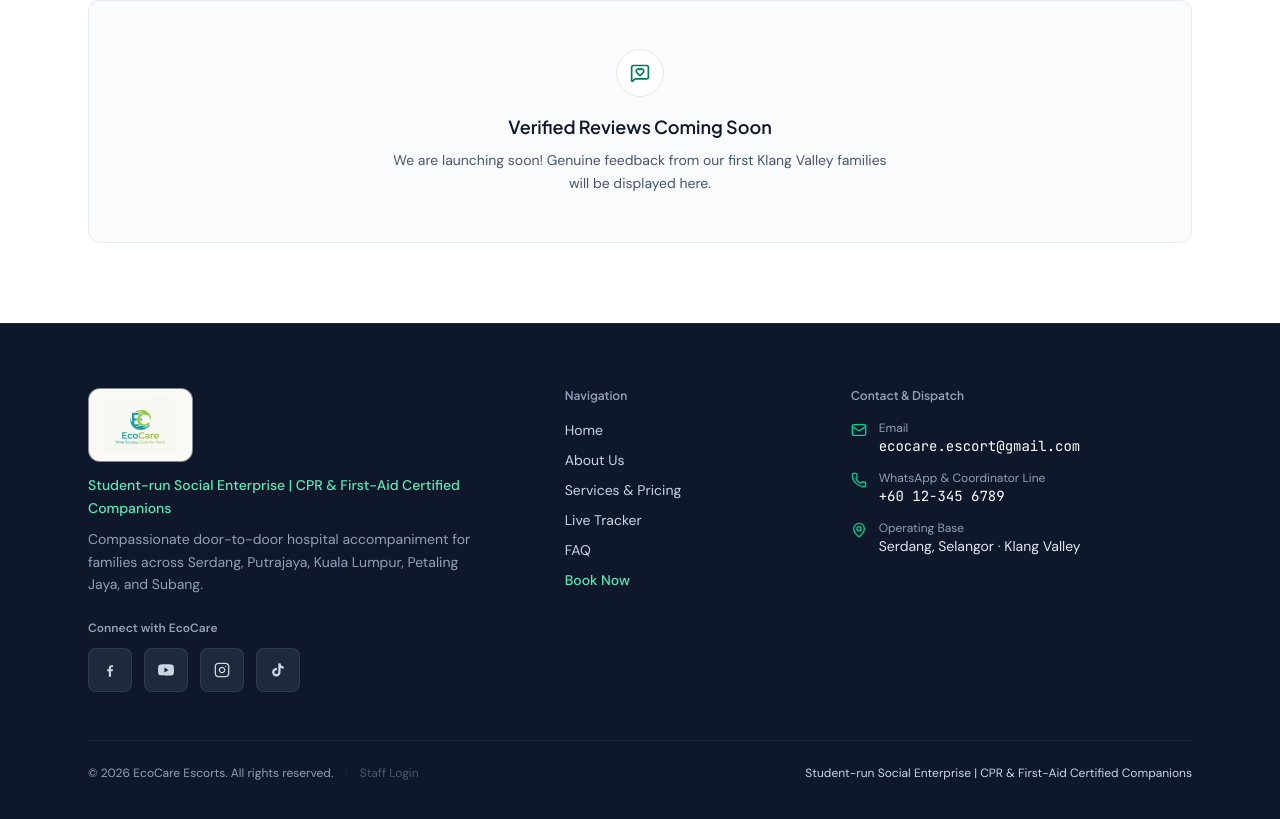
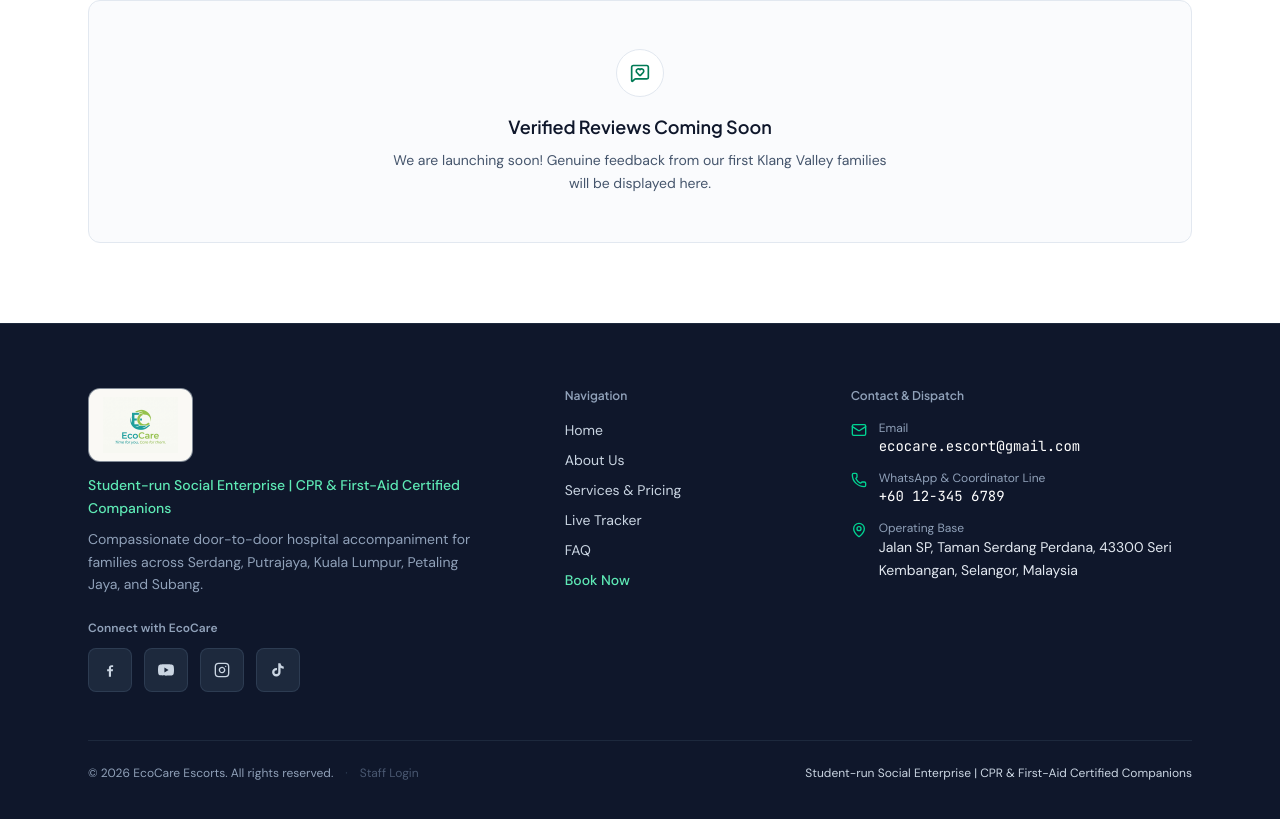
Before and after one commit to ecocare-escort/ecocare-escort, a React (Vite) app: page / in a window 1280 px wide. Shown: the part 2208-3027 px from the top of the page. Built offline with nearby package versions, Linux system fonts and the light colour scheme.

Commit message:
feat: update operations hub address and map link
Update the physical address of the Serdang Operations Hub to the specific location in Taman Serdang Perdana and link it to Google Maps.

```diff
--- a/src/components/AboutUsPage.tsx
+++ b/src/components/AboutUsPage.tsx
@@ -30,16 +30,16 @@ interface PublicStaffMember {
   vehicle_color?: string | null;
 }
 
-// TODO: Update exact unit/lot number and street address for the Serdang Operations Hub here.
 const OPERATIONS_HUB = {
   companyName: 'EcoCare Escorts (Serdang Operations Hub)',
-  address: 'Jalan Universiti, 43400 Serdang, Selangor, Malaysia',
+  address: 'Jalan SP, Taman Serdang Perdana, 43300 Seri Kembangan, Selangor, Malaysia',
   coverage: 'Free mileage within Serdang (0–10 km) & Greater Klang Valley coverage',
   hours: 'Monday – Saturday, 7:00 AM – 6:00 PM',
   whatsappDisplay: '+60 12-345 6789',
   whatsappHref: 'https://wa.me/60123456789',
   email: 'care@ecocareescorts.my',
-  mapsHref: 'https://maps.google.com/?q=Serdang,Selangor,Malaysia',
+  mapsHref:
+    'https://maps.google.com/?q=Jalan+SP,+Taman+Serdang+Perdana,+Seri+Kembangan,+Selangor',
 };
 
 function getInitials(name: string): string {
--- a/src/components/Footer.tsx
+++ b/src/components/Footer.tsx
@@ -220,9 +220,14 @@ export function Footer({ onNavigate }: FooterProps) {
                 <MapPin className="mt-0.5 h-4 w-4 shrink-0 text-emerald-400" aria-hidden="true" />
                 <div>
                   <span className="block text-xs text-slate-400">Operating Base</span>
-                  <span className="text-sm text-slate-200">
-                    Serdang, Selangor · Klang Valley
-                  </span>
+                  <a
+                    href="https://maps.google.com/?q=Jalan+SP,+Taman+Serdang+Perdana,+Seri+Kembangan,+Selangor"
+                    target="_blank"
+                    rel="noopener noreferrer"
+                    className="text-sm leading-relaxed text-slate-200 transition-colors hover:text-emerald-300"
+                  >
+                    Jalan SP, Taman Serdang Perdana, 43300 Seri Kembangan, Selangor, Malaysia
+                  </a>
                 </div>
               </li>
             </ul>
```
